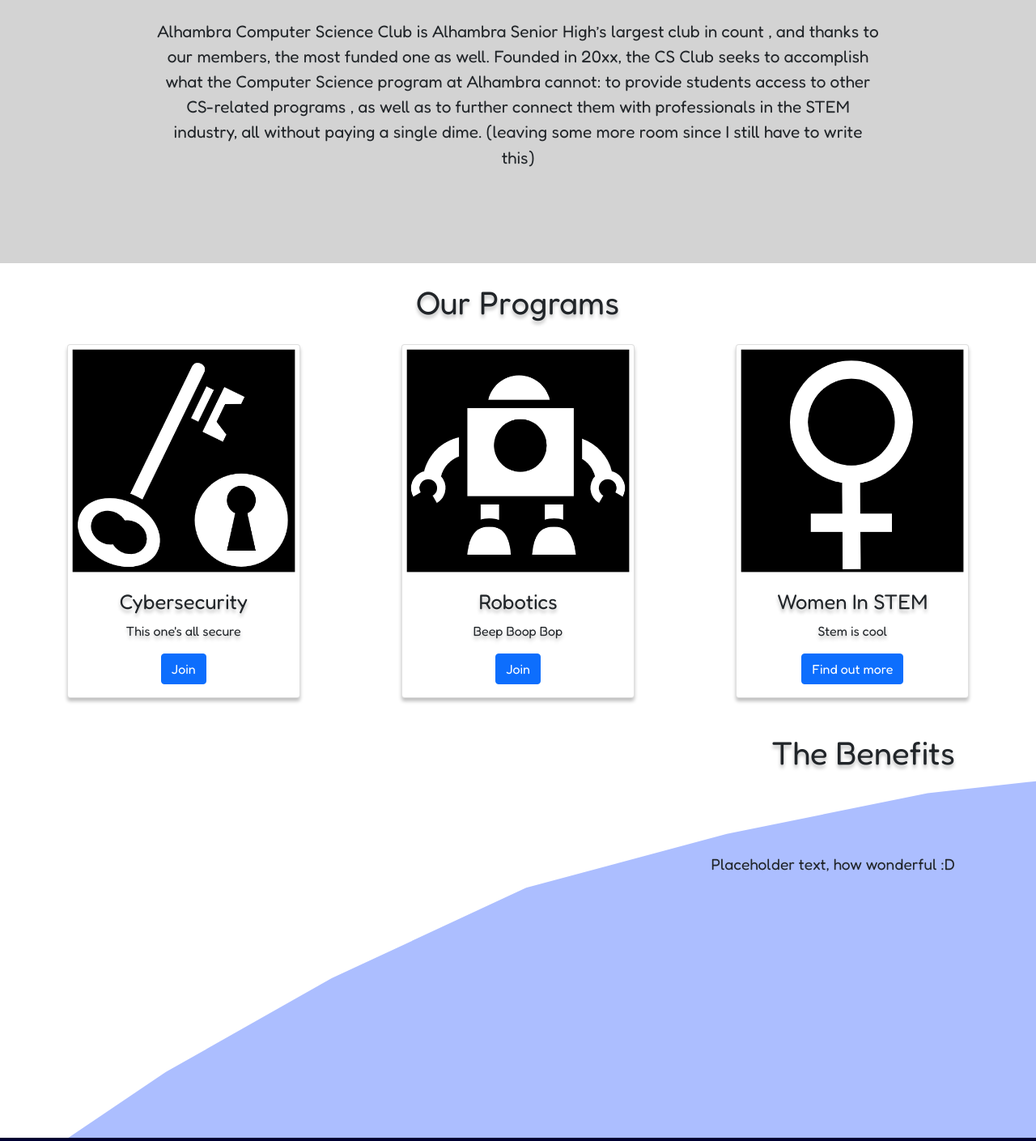
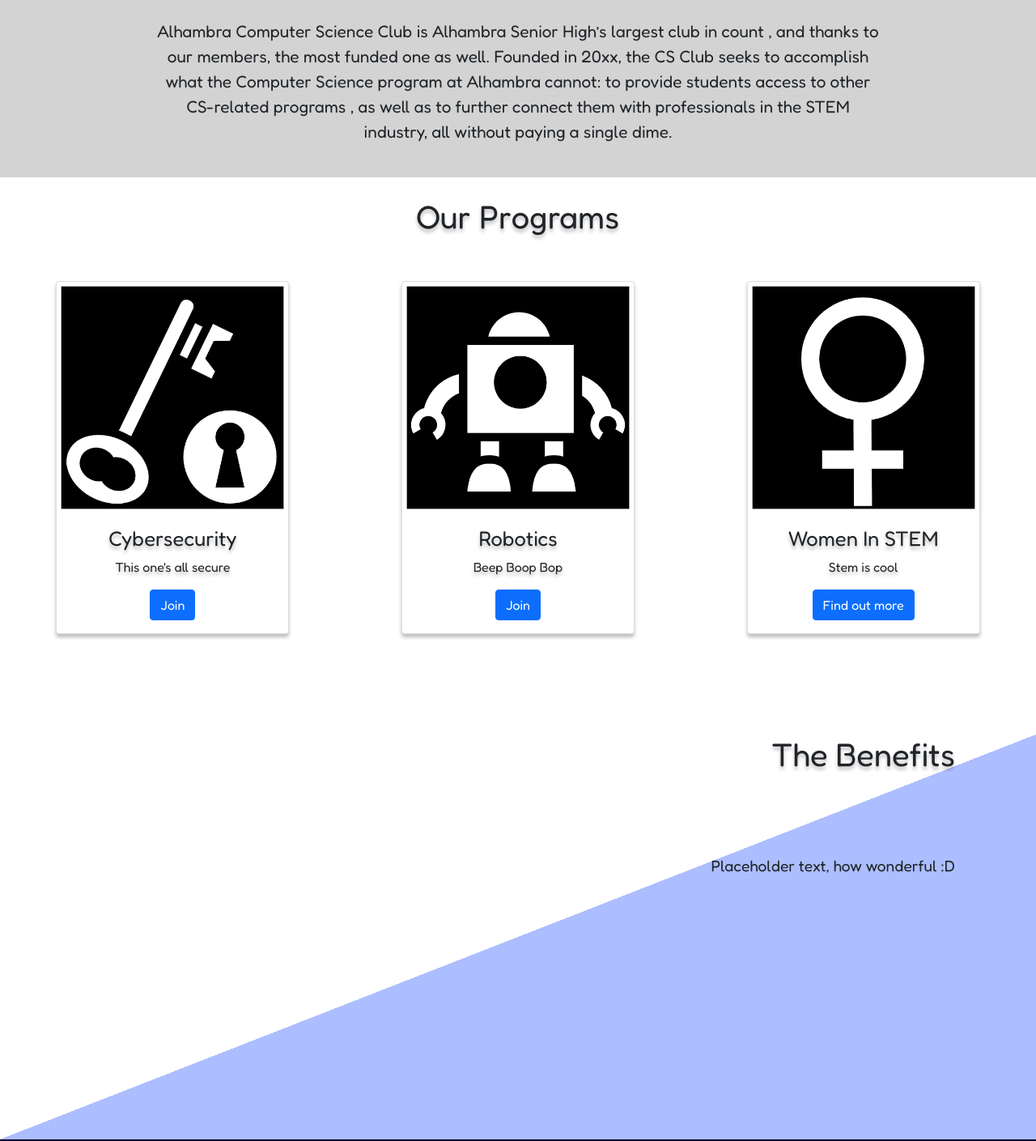
Before and after one commit to parabla-net/ahscs-website, a plain HTML site: page index.html in a window 1280 px wide. Shown: the part 601-2010 px from the top of the page at 81% size. Drawn offline with nearby package versions, Linux system fonts and the light colour scheme.

Commit message:
responsivness

```diff
--- a/index.html
+++ b/index.html
@@ -13,6 +13,8 @@
     <link rel="stylesheet" href="https://unpkg.com/aos@next/dist/aos.css" />
 
     <link rel="stylesheet" href="./styles.css">
+
+
 </head>
     <body>
         <nav class="navbar bg-light navbar-light navbar-expand-lg">
@@ -37,11 +39,14 @@
                     <li class="nav-item"><a href="/team" class="nav-link">Team</a></li>
                     <li class="nav-item"><a href="/opportunities" class="nav-link">Opportunities</a></li>
                     <li class="nav-item"><a href="/events/events.html" class="nav-link">Events</a></li>
+                    <li class="nav-item"><a href="https://www.gofundme.com/f/alhambra-cs-club" class="nav-link" class="donate-nav">Donate</a></li>
+
                 </ul>
 
             </div>
     </nav>
 
+    <div class="container-fluid">
         <div class="ourmission">
             <br>
             <h1 data-aos-delay="50" data-aos="fade-up">Our Mission</h1>
@@ -55,64 +60,94 @@
 
             <br>
 
-            <a href="https://www.gofundme.com/f/alhambra-cs-club">
-                <button data-aos="fade-up" style="margin-left: -4%; margin-top: 1%;" class="btn btn-outline-success">Donate!</button>
-            </a>
+
 
 
         </div>
+    </div>
 
+    <div class="container-fluid">
         <div class="aboutus">
             <br>
              <h1 data-aos-delay="100" data-aos="fade-up">About Us</h1>
             <p data-aos="fade-up" data-aos-delay="200" style="font-size: 1.3rem; margin-left: 15%; margin-right: 15%; margin-top: 2%;">Alhambra Computer Science Club is Alhambra Senior High’s largest club in count , and thanks to our members, the most funded one as well. Founded in 20xx, the CS Club seeks to accomplish what the
                  Computer Science program at Alhambra cannot: to provide students access to other CS-related programs  , as well as to further connect
                  them with professionals in the STEM industry, all without paying a single dime.
-                (leaving some more room since I still have to write this)</p>
+
+
+
+
+                </p>
+                <br>
         </div>
+    </div>
+
+
 
         <br>
 
         <h1 style="text-align: center;" data-aos-delay="300" data-aos="fade-up">Our Programs</h1>
 
-        <div class="programs">
+        <br>
         <br>
 
-            <div class="card" style="width: 18rem;">
+        <div class="container-fluid px-4 overflow-hidden" class="programs">
+            <div class="row gx-5">
+                <div class="col">
+                    <div class="card text-center mx-auto" style="width: 18rem;">
                         <img src="./images/key-lock.png" class="card-img-top" alt="Cybersecurity">
                         <div class="card-body">
                           <h5 class="card-title">Cybersecurity</h5>
                           <p class="card-text">This one's all secure</p>
-                  <a href="./programs/cybersecurity.html" class="btn btn-primary stretched-link">Join</a>
+                          <a href="./programs/cybersecurity.html" class="btn btn-primary">Join</a>
+                        </div>
                       </div>
                 </div>
 
-              <div class="card" style="width: 18rem;">
+                <div class="col">
+                    <div class="card text-center mx-auto" style="width: 18rem;">
                         <img src="./images/vintage-robot (1).png" class="card-img-top" alt="Robotics">
                         <div class="card-body">
                           <h5 class="card-title">Robotics</h5>
                           <p class="card-text">Beep Boop Bop</p>
-                  <a href="./programs/robotics.html" class="btn btn-primary stretched-link">Join</a>
+                          <a href="./programs/robotics.html" class="btn btn-primary">Join</a>
+                        </div>
                       </div>
                 </div>
 
-              <div class="card" style="width: 18rem;">
+                <div class="col">
+                    <div class="card text-center mx-auto" style="width: 18rem;">
                         <img src="./images/female.png" class="card-img-top" alt="women in stem">
                         <div class="card-body">
                           <h5 class="card-title">Women In STEM</h5>
                           <p class="card-text">Stem is cool</p>
-                  <a href="./programs/womeninstem.html" class="btn btn-primary stretched-link">Find out more</a>
+                          <a href="./programs/womeninstem.html" class="btn btn-primary">Find out more</a>
+                        </div>
+                      </div>
                 </div>
             </div>
 
+            <div class="programs">
+                <br>
+
+
+
+
+
+
+
+            </div>
         </div>
 
-        <div class="benefits">
+        <div class="container-fluid">
+            <div class="benefits" class="aesthetic">
                 <h1 data-aos-delay="50" data-aos="fade-up" style="margin: 100px;">The Benefits</h1>
                 <p data-aos-delay="150" data-aos="fade-up" style="margin: 100px; font-size: 1.2rem;">Placeholder text, how wonderful :D</p>
 
                </div>
+        </div>
 
+        <div class="container-fluid">
             <footer>
                 <div class="bottom">
                         <br>
@@ -133,6 +168,9 @@
 
                 </div>
             </footer>
+        </div>
+
+
 
 
 
--- a/styles.css
+++ b/styles.css
@@ -45,13 +45,16 @@ body {
     height: max-content;
 }
 
+.container-fluid{
+    padding: 0;
+    overflow:auto;
+}
 .aboutus {
-    height: 400px;
     background-color: lightgray;
     text-align: center;
 }
 
-.programs {
+.programs div {
     border-radius: 25px;
     padding: 20px;
     height: 400px;
@@ -61,11 +64,7 @@ body {
     display: flex;
     align-content: center;
     justify-content: center;
-}
-
-.programs div {
-    align-items: center;
-    margin: auto;
+    align-self: center;
 }
 
 .card {
@@ -96,29 +95,10 @@ body {
     text-align: center;
 }
 
-.cybersecurity {
-    background-color: gray;
-    display: flex;
-}
-
-.robotics {
-    background-color: gray;
-    display: flex;
-}
-
-.womeninstem {
-    background-color: gray;
-    display: flex;
-}
-
-.topimage {
-    max-width: 300px;
-    max-height: 200px;
-}
-
 .benefits {
     height: 500px;
-    background-image: url("./images/coolrectanglee.svg");
+
+    background: linear-gradient(to bottom right,transparent 0%,transparent 50%,#ACBEFF 50%,#ACBEFF 100%);
     text-align: right;
     background-repeat: no-repeat;
 }
```
Lines whose indentation alone changed are shown as unchanged.
